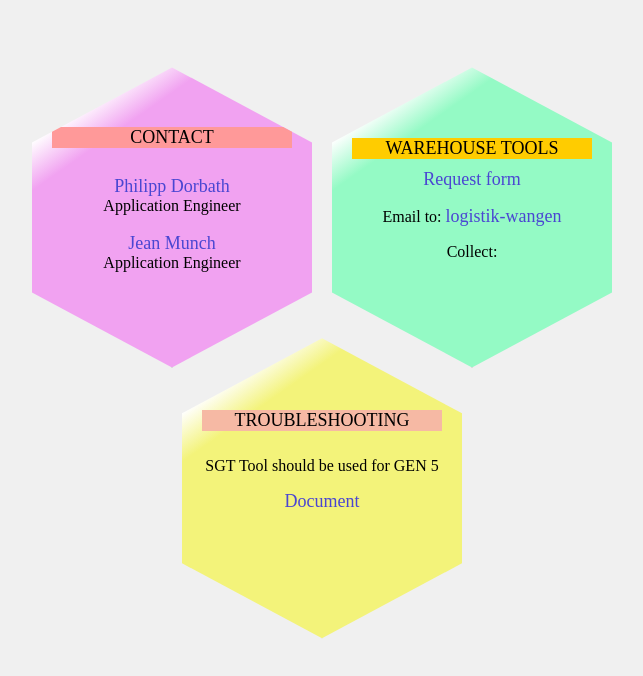
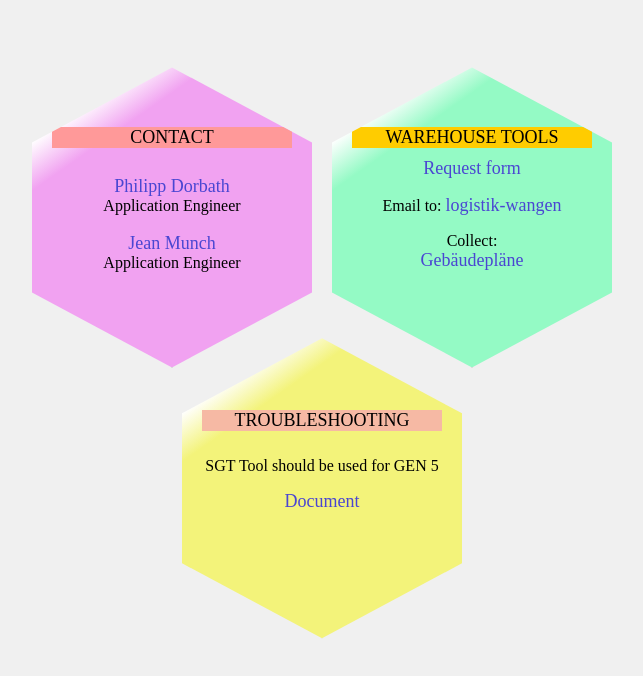
Before and after one commit to u30u33-avl/PAC-ATP.test, a plain HTML site: page doc2.html in a window 1280 px wide. Shown: the whole page, without its empty margins (318-961 px from the left). Drawn offline with Linux system fonts and the light colour scheme.

Commit message:
Update doc2.html

```diff
--- a/doc2.html
+++ b/doc2.html
@@ -150,9 +150,8 @@
             <div class="section-header" style="background-color:#ffcc00;">WAREHOUSE TOOLS</div>
                 <a href="Materialentnahmeschein.pdf" target="_blank">Request form</a>
                 <p>Email to: <a href="mailto:logistik-wangen@avl.com" target="_blank">logistik-wangen</a></p>
-                Collect:   <a href="https://raw.githubusercontent.com/u30u33-avl/PAC-ATP.test/main/Gebäudepläne.png" target="_blank">
+                Collect:   <a href="https://raw.githubusercontent.com/u30u33-avl/PAC-ATP.test/main/Gebäudepläne.png" target="_blank">Gebäudepläne</a>
 
-    </a>
                 <br>
                 <br>
 
```
